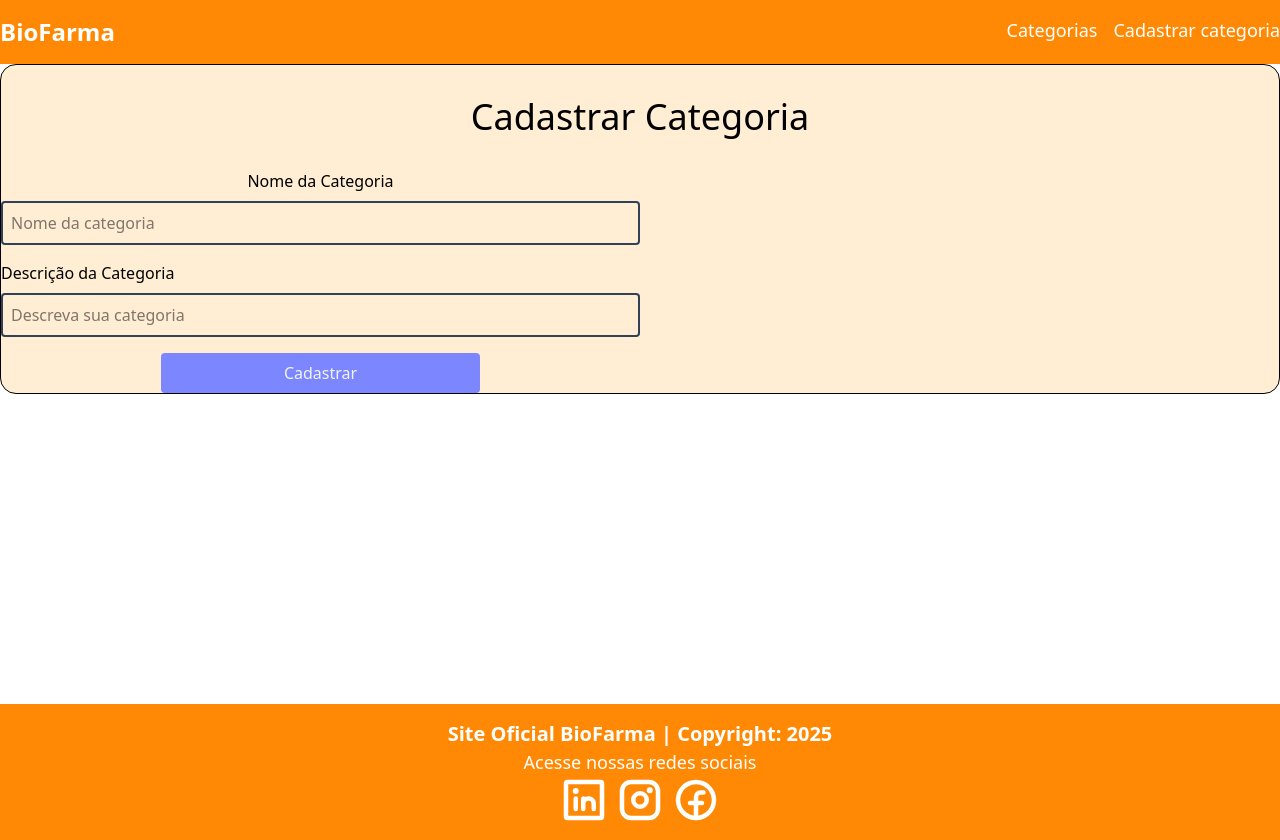
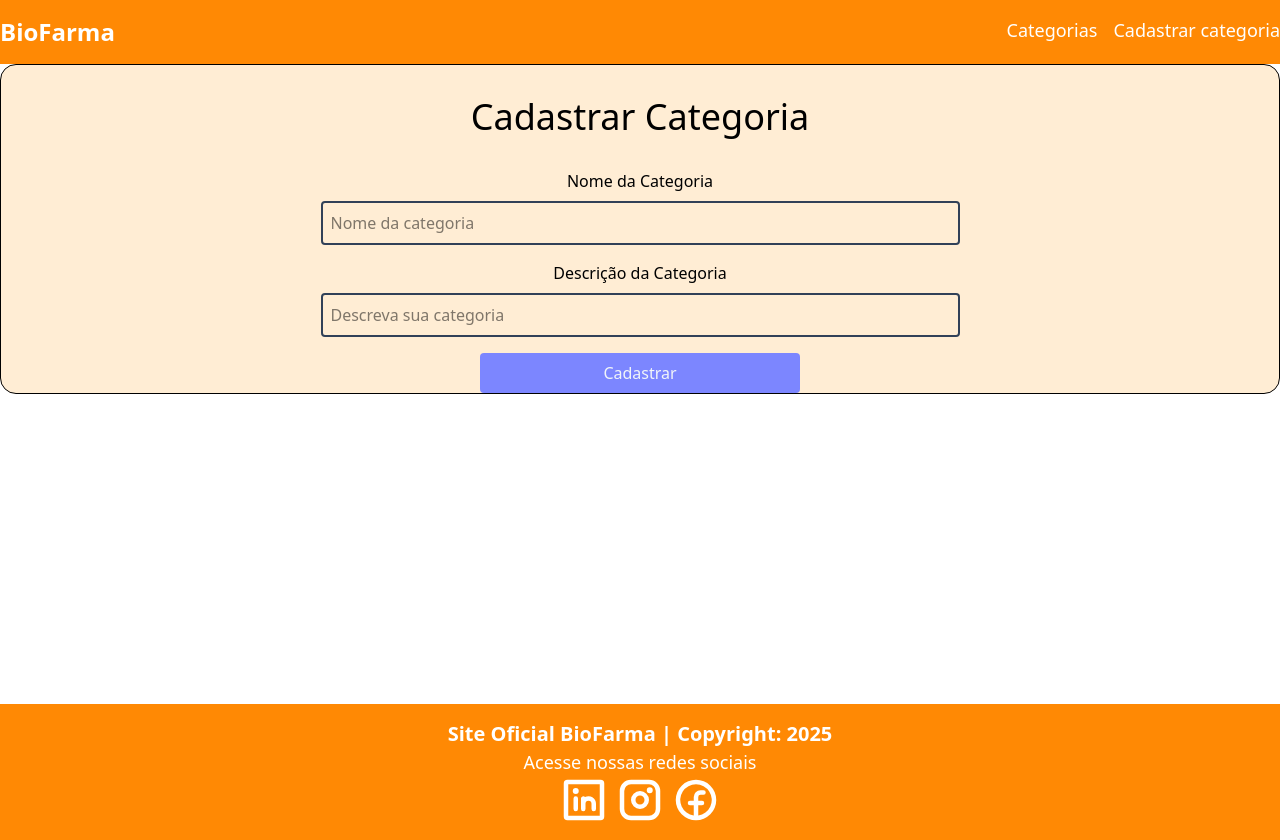
Before and after one commit to SamsJd/bio-farma-frontend, a React (Vite) app: page /cadastrarcategoria in a window 1280 px wide. Built offline with nearby package versions, Linux system fonts and the light colour scheme.

Commit message:
Atualização Cadastro de Categoria

```diff
--- a/src/components/categorias/formcategoria/FormCategoria.tsx
+++ b/src/components/categorias/formcategoria/FormCategoria.tsx
@@ -61,7 +61,7 @@ function FormCategoria() {
   }
 
   return (
-    <div className='border flex flex-col rounded-2xl bg-orange-100 overflow-hidden justify-between'>
+    <div className='border flex flex-col rounded-2xl items-center bg-orange-100 overflow-hidden justify-between'>
       <header className="text-4xl text-center my-8">
         {id ? "Editar Categoria" : "Cadastrar Categoria"}
       </header>
@@ -79,7 +79,7 @@ function FormCategoria() {
           />
         </div>
 
-        <div className="flex flex-col gap-2">
+        <div className="flex flex-col text-center gap-2">
           <label htmlFor="descricao">Descrição da Categoria</label>
           <input
             type="text"
```
